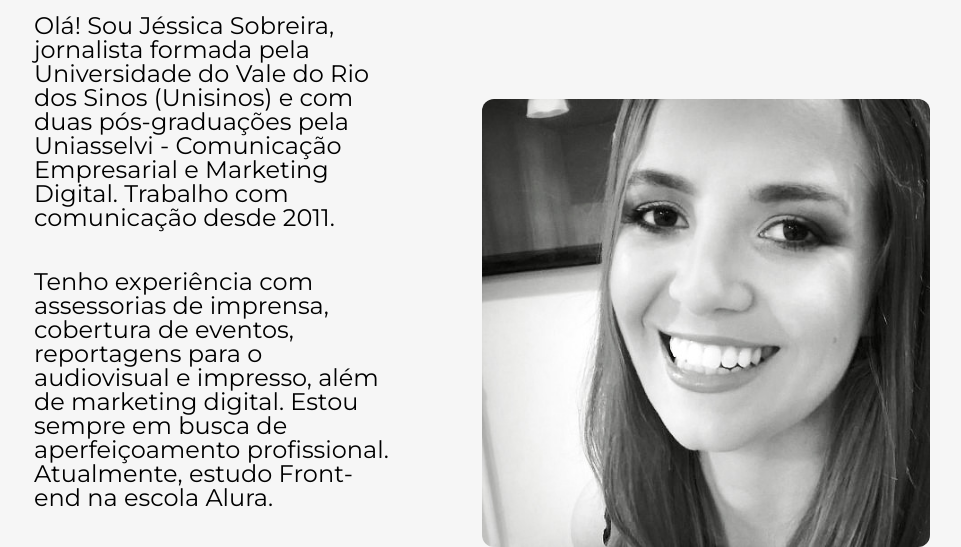
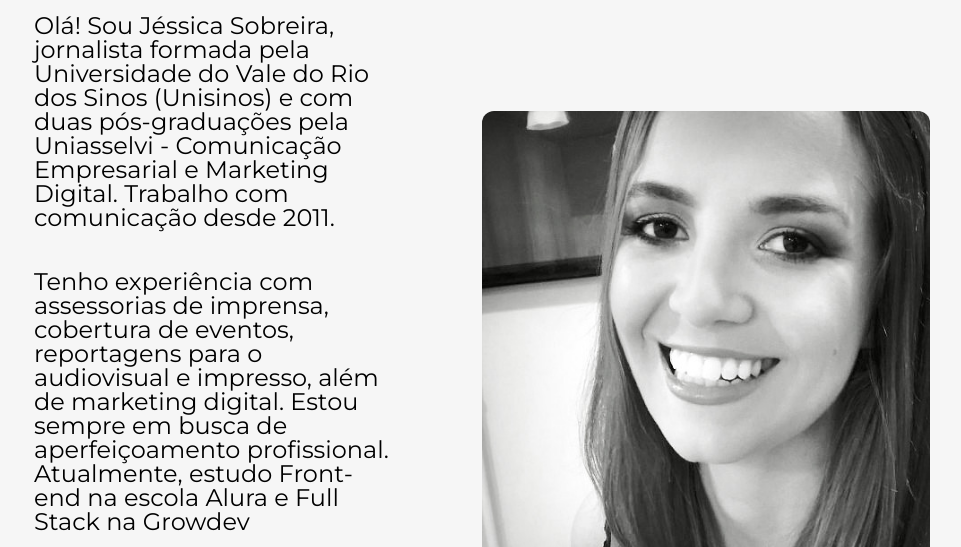
Before and after one commit to jessica-sobreira/galeria, a plain HTML site: page index.html in a window 1280 px wide. Shown: the part 248-795 px from the top of the page, without its empty margins (158-1119 px from the left). Drawn offline with nearby package versions, Linux system fonts and the light colour scheme.

Commit message:
Update index.html

```diff
--- a/index.html
+++ b/index.html
@@ -22,7 +22,7 @@
 			<section class="apresentacao__conteudo">
 				<h1 class="apresentacao__titulo">Apresentação <strong class="titulo__destaque">Jéssica Sobreira</strong></h1>
 				<p class="apresentacao__texto">Olá! Sou Jéssica Sobreira, jornalista formada pela Universidade do Vale do Rio dos Sinos (Unisinos) e com duas pós-graduações pela Uniasselvi - Comunicação Empresarial e Marketing Digital. Trabalho com comunicação desde 2011.</p>
-				<p class="apresentacao__texto">Tenho experiência com assessorias de imprensa, cobertura de eventos, reportagens para o audiovisual e impresso, além de marketing digital. Estou sempre em busca de aperfeiçoamento profissional. Atualmente, estudo Front-end na escola Alura.</p>
+				<p class="apresentacao__texto">Tenho experiência com assessorias de imprensa, cobertura de eventos, reportagens para o audiovisual e impresso, além de marketing digital. Estou sempre em busca de aperfeiçoamento profissional. Atualmente, estudo Front-end na escola Alura e Full Stack na Growdev</p>
 			<div class="apresentacao__links">
 				<h2 class="apresentacao__subtitulo">Acesse minhas redes:</h2>
 				<a class="apresentacao__link" href="https://linkedin.com/in/j%C3%A9ssica-s-545b8481" target="_blank">LinkedIn
```
